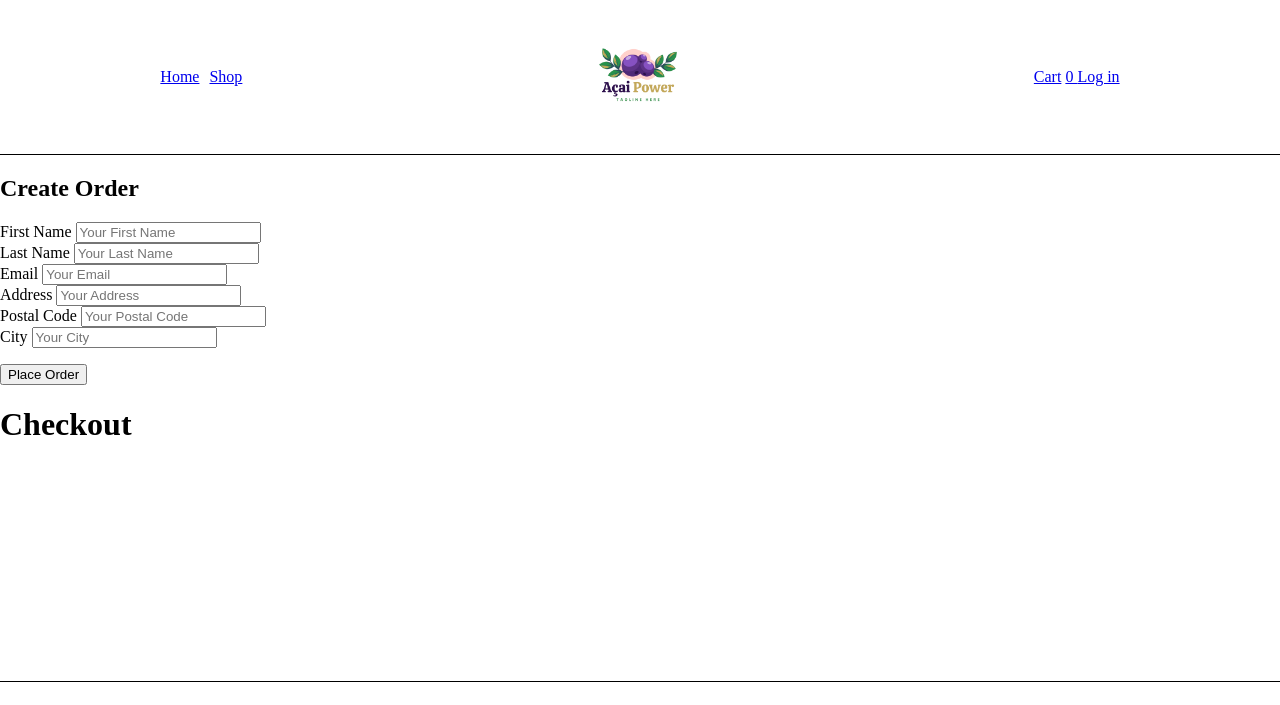
After one commit to mlnvuser/SteamedBerries, a Django app: page /orders/create/ in a window 1280 px wide. The commit adds this page. Shown: the top 705 px of the page. Run offline with Django 5.2, Linux system fonts and the light colour scheme.

Commit message:
work with orders

```diff
--- a/SteamedBerries/urls.py
+++ b/SteamedBerries/urls.py
@@ -7,6 +7,7 @@ urlpatterns = [
     path('admin/', admin.site.urls),
     path('cart/', include('cart.urls', namespace='cart')),
     path('user/', include('users.urls', namespace='user')),
+    path('orders/', include('orders.urls', namespace='orders')),
     path('', include('main.urls', namespace='main')),
 ]
 
--- a/cart/templates/cart/cart.html
+++ b/cart/templates/cart/cart.html
@@ -38,7 +38,7 @@
         <a href="/shop">Continue Shopping</a>
         {% with cart_quantity=cart|length %}
             {% if cart_quantity > 0 %}
-                <a href="#">Checkout</a>
+                <a href="{% url 'orders:order_create' %}">Checkout</a>
             {% endif %}
         {% endwith %}
     </aside>
--- /dev/null
+++ b/orders/templates/order/create.html
@@ -0,0 +1,60 @@
+{% extends 'main/base.html' %}
+{% load static %}
+
+{% block title %}Create Order{% endblock title %}
+
+{% block content %}
+    <div class="forcreate">
+        <div class="profile bg-white p-4 mb-4 mx-2">
+            <h2 class="mb-2">Create Order</h2>
+            <form action="" method="post" class="order-form">
+                {% csrf_token %}
+                <div class="col-md-12 mb-3">
+                    <label for="id_first_name" class="form-label">First Name</label>
+                    <input type="text" class="form-control form-styleprofile" id="id_first_name"
+                    name="first_name" placeholder="Your First Name" value="{{ form.first_name.value|default:'' }}" required>
+                </div>
+                <div class="col-md-12 mb-3">
+                    <label for="id_last_name" class="form-label">Last Name</label>
+                    <input type="text" class="form-control form-styleprofile" id="id_last_name"
+                    name="last_name" placeholder="Your Last Name" value="{{ form.last_name.value|default:'' }}" required>
+                </div>
+                <div class="col-md-12 mb-3">
+                    <label for="id_email" class="form-label">Email</label>
+                    <input type="text" class="form-control form-styleprofile" id="id_email"
+                    name="email" placeholder="Your Email" value="{{ form.email.value|default:'' }}" required>
+                </div>
+
+                <div class="col-md-12 mb-3">
+                    <label for="id_address" class="form-label">Address</label>
+                    <input type="text" class="form-control form-styleprofile" id="id_address"
+                    name="address" placeholder="Your Address" value="{{ form.address.value|default:'' }}" required>
+                </div>
+                <div class="col-md-12 mb-3">
+                    <label for="id_postal_code" class="form-label">Postal Code</label>
+                    <input type="text" class="form-control form-styleprofile" id="id_postal_code"
+                    name="postal_code" placeholder="Your Postal Code" value="{{ form.postal_code.value|default:'' }}" required>
+                </div>
+                <div class="col-md-12 mb-3">
+                    <label for="id_city" class="form-label">City</label>
+                    <input type="text" class="form-control form-styleprofile" id="id_city"
+                    name="city" placeholder="Your City" value="{{ form.city.value|default:'' }}" required>
+                </div>
+                <p><input type="submit" value="Place Order"></p>
+                {% csrf_token %}
+            </form>
+        </div>
+        <div class="checkout">
+            <h1>Checkout</h1>
+            <div class="order-info">
+                {% for item in cart %}
+                    <li>
+                        {{ item.quantity }}x {{ item.product.name }}
+                        <p>$ {{ item.total_price }}</p>
+                    </li>
+                    <p>Total: $ {{ cart.get_total_price }}</p>
+                {% endfor %}
+            </div>
+        </div>
+    </div>
+{% endblock content %}
--- a/orders/urls.py
+++ b/orders/urls.py
@@ -0,0 +1,9 @@
+from django.urls import path
+from . import views
+
+
+app_name = 'orders'
+
+urlpatterns = [
+    path('create/', views.order_create, name='order_create'),
+]
--- a/orders/views.py
+++ b/orders/views.py
@@ -1,3 +1,30 @@
-from django.shortcuts import render
+from django.shortcuts import render, redirect
+from django.urls import reverse
+from .models import OrderItem
+from .forms import OrderCreateForm
+from cart.cart import Cart
 
-# Create your views here.
+
+def order_create(request):
+    cart = Cart(request)
+    if request.method == 'POST':
+        form = OrderCreateForm(request.POST, request=request)
+        if form.is_valid():
+            order = form.save()
+            for item in cart:
+                discounted_price = item['product'].sell_price()
+                OrderItem.objects.create(order=order,
+                                         product=item['product'],
+                                         price=discounted_price,
+                                         quantity=item['quantity'])
+            cart.clear()
+            return render(request,
+                          'order/created.html',
+                          {'order': order,
+                           'form': form})
+    else:
+        form = OrderCreateForm(request=request)
+    return render(request,
+                  'order/create.html',
+                  {'cart': cart,
+                   'form': form})
```
Also changed, not shown: orders/templates/order/created.html (added, +7 -0 lines), orders/migrations/0001_initial.py (added).
